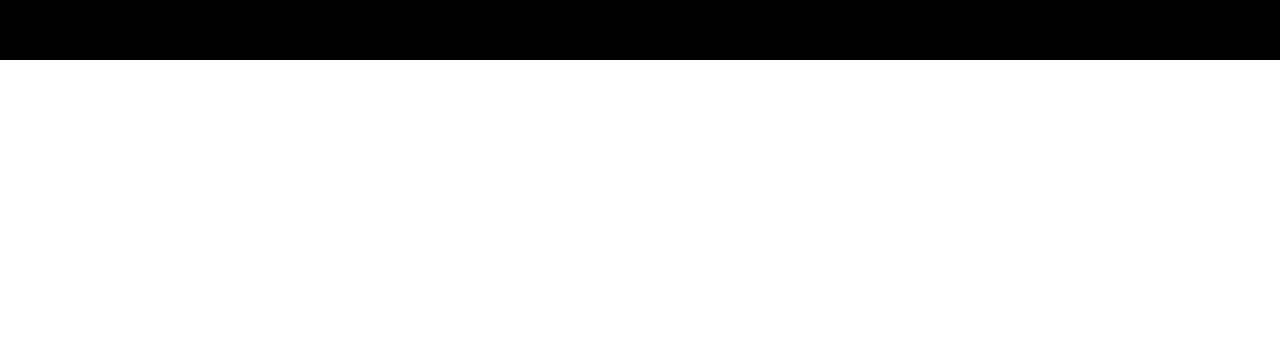
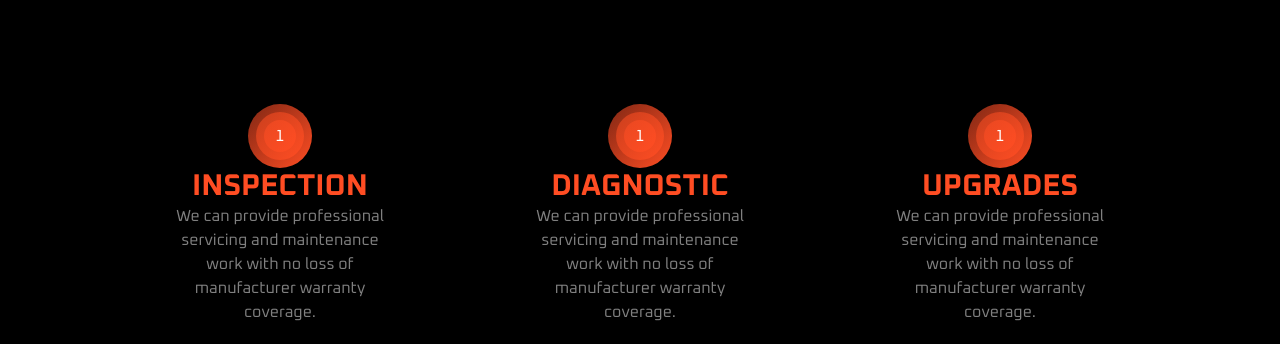
Before and after one commit to Kimutai01/mechanical, a React (Vite) app: page / in a window 1280 px wide. Shown: the part 2219-2563 px from the top of the page. Before the commit the page ends 2279 px from the top, so only its background shows below. Built offline with nearby package versions, Linux system fonts and the light colour scheme; the HTML template or start-up script is replaced by a standard one.

Commit message:
Added why section

```diff
--- /dev/null
+++ b/src/components/Services.jsx
@@ -0,0 +1,63 @@
+import React from "react";
+import mot from "../assets/8.svg";
+
+const ServicesOffered = () => {
+  return (
+    <div>
+      <div className="bg-[#000]">
+        <h1>Services</h1>
+        <div className="mx-60 grid md:grid-cols-3 md:gap-32 md:mx-36 p-5  grid-cols-1 gap-5 pt-5 ">
+          <div className=" flex flex-col justify-center items-center text-center">
+            <div class="w-16 h-16 rounded-full flex items-center justify-center bg-gradient-to-br from-[#802714] to-[#ff4d23] animate-pulse-slow">
+              <div class="w-12 h-12 rounded-full flex items-center justify-center bg-gradient-to-br from-[#cb3f1d] to-[#ff4d23] animate-pulse-slow">
+                <div class="w-8 h-8 rounded-full flex items-center justify-center bg-gradient-to-br from-[#ea4821] to-[#ff4d23] animate-pulse-slow">
+                  <h1 class="text-white">1</h1>
+                </div>
+              </div>
+            </div>
+
+            <h1 className="text-[#ff4d23] text-3xl font-bold">INSPECTION</h1>
+            <p className="text-[grey]">
+              We can provide professional servicing and maintenance work with no
+              loss of manufacturer warranty coverage.
+            </p>
+          </div>
+
+          <div className=" flex flex-col justify-center items-center text-center">
+            <div class="w-16 h-16 rounded-full flex items-center justify-center bg-gradient-to-br from-[#802714] to-[#ff4d23] animate-pulse-slow">
+              <div class="w-12 h-12 rounded-full flex items-center justify-center bg-gradient-to-br from-[#cb3f1d] to-[#ff4d23] animate-pulse-slow">
+                <div class="w-8 h-8 rounded-full flex items-center justify-center bg-gradient-to-br from-[#ea4821] to-[#ff4d23] animate-pulse-slow">
+                  <h1 class="text-white">1</h1>
+                </div>
+              </div>
+            </div>
+
+            <h1 className="text-[#ff4d23] text-3xl font-bold">DIAGNOSTIC</h1>
+            <p className="text-[grey]">
+              We can provide professional servicing and maintenance work with no
+              loss of manufacturer warranty coverage.
+            </p>
+          </div>
+
+          <div className=" flex flex-col justify-center items-center text-center">
+            <div class="w-16 h-16 rounded-full flex items-center justify-center bg-gradient-to-br from-[#802714] to-[#ff4d23] animate-pulse-slow">
+              <div class="w-12 h-12 rounded-full flex items-center justify-center bg-gradient-to-br from-[#cb3f1d] to-[#ff4d23] animate-pulse-slow">
+                <div class="w-8 h-8 rounded-full flex items-center justify-center bg-gradient-to-br from-[#ea4821] to-[#ff4d23] animate-pulse-slow">
+                  <h1 class="text-white">1</h1>
+                </div>
+              </div>
+            </div>
+
+            <h1 className="text-[#ff4d23] text-3xl font-bold">UPGRADES</h1>
+            <p className="text-[grey]">
+              We can provide professional servicing and maintenance work with no
+              loss of manufacturer warranty coverage.
+            </p>
+          </div>
+        </div>
+      </div>
+    </div>
+  );
+};
+
+export default ServicesOffered;
--- a/src/components/Why.jsx
+++ b/src/components/Why.jsx
@@ -171,7 +171,12 @@ const Why = () => {
         </div>
       </motion.div>
 
-      <motion.div className="">
+      <motion.div
+        initial={{ opacity: 0, y: 100 }}
+        animate={inView ? { opacity: 1, y: 0 } : { opacity: 0, y: 100 }}
+        transition={{ duration: 1 }}
+        ref={ref}
+      >
         <div className="w-screen h-screen p-10">
           <ReactPlayer
             url="https://www.youtube.com/watch?v=mYmNM8-XRP0&ab_channel=InsiderCars"
--- a/src/index.css
+++ b/src/index.css
@@ -20,3 +20,35 @@
   background-repeat: no-repeat;
   height: 100vh;
 }
+
+@keyframes pulse-slow {
+  0% {
+    transform: scale(1);
+  }
+  50% {
+    transform: scale(1.05);
+  }
+  100% {
+    transform: scale(1);
+  }
+}
+
+@keyframes pulse-fast {
+  0% {
+    transform: scale(1);
+  }
+  50% {
+    transform: scale(1.1);
+  }
+  100% {
+    transform: scale(1);
+  }
+}
+
+.animate-pulse-slow {
+  animation: pulse-slow 1.5s infinite;
+}
+
+.animate-pulse-fast {
+  animation: pulse-fast 0.8s infinite;
+}
--- a/src/pages/Home.jsx
+++ b/src/pages/Home.jsx
@@ -1,12 +1,14 @@
 import React from "react";
 import Hero from "../components/Hero";
 import Why from "../components/Why";
+import ServicesOffered from "../components/Services";
 
 const Home = () => {
   return (
     <div className="">
       <Hero />
       <Why />
+      <ServicesOffered />
     </div>
   );
 };
```
